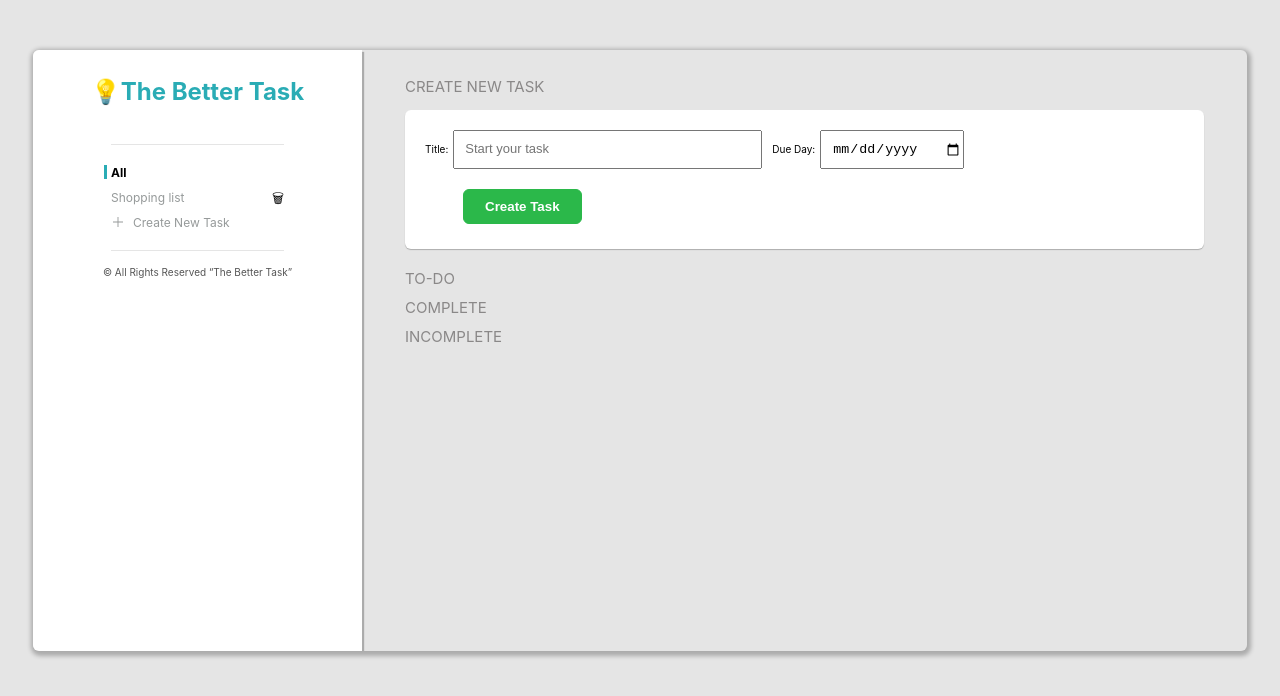
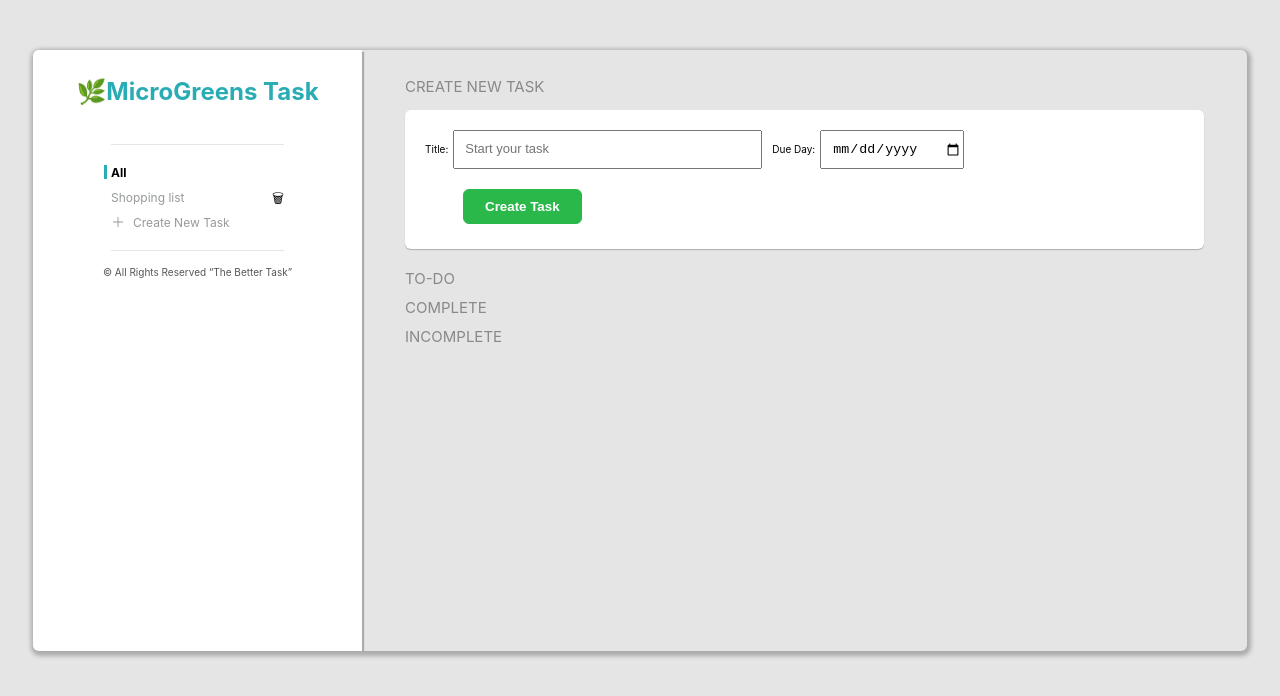
Before and after one commit to tdmitryny/The-Better-Task, a React (Create React App) app: page / in a window 1280 px wide. Shown: the top 696 px of the page. Built offline with nearby package versions, Linux system fonts and the light colour scheme.

Commit message:
Change header

```diff
--- a/public/index.html
+++ b/public/index.html
@@ -22,10 +22,10 @@
       Learn how to configure a non-root public URL by running `npm run build`.
     -->
 
-        <title>React App</title>
+        <title>MicroGreens Task</title>
     </head>
     <body>
-        <noscript>You need to enable JavaScript to run this app.</noscript>
+
         <div id="root"></div>
         <!--
       This HTML file is a template.
--- a/src/components/FirstBox.js
+++ b/src/components/FirstBox.js
@@ -13,7 +13,7 @@ export function FirstBox() {
         <div className={btn ? "FirstBox" : "FirstBox-hide"}>
             <button className={btn ? "Btn-first-box" : "Btn-first-box-active"} onClick={clickRight}></button>
             <div className="Title-box">
-                <h1 className="Title-inner">💡The Better Task</h1>
+                <h1 className="Title-inner">🌿MicroGreens Task</h1>
             </div>
             <TaskLists />
         </div >
```
